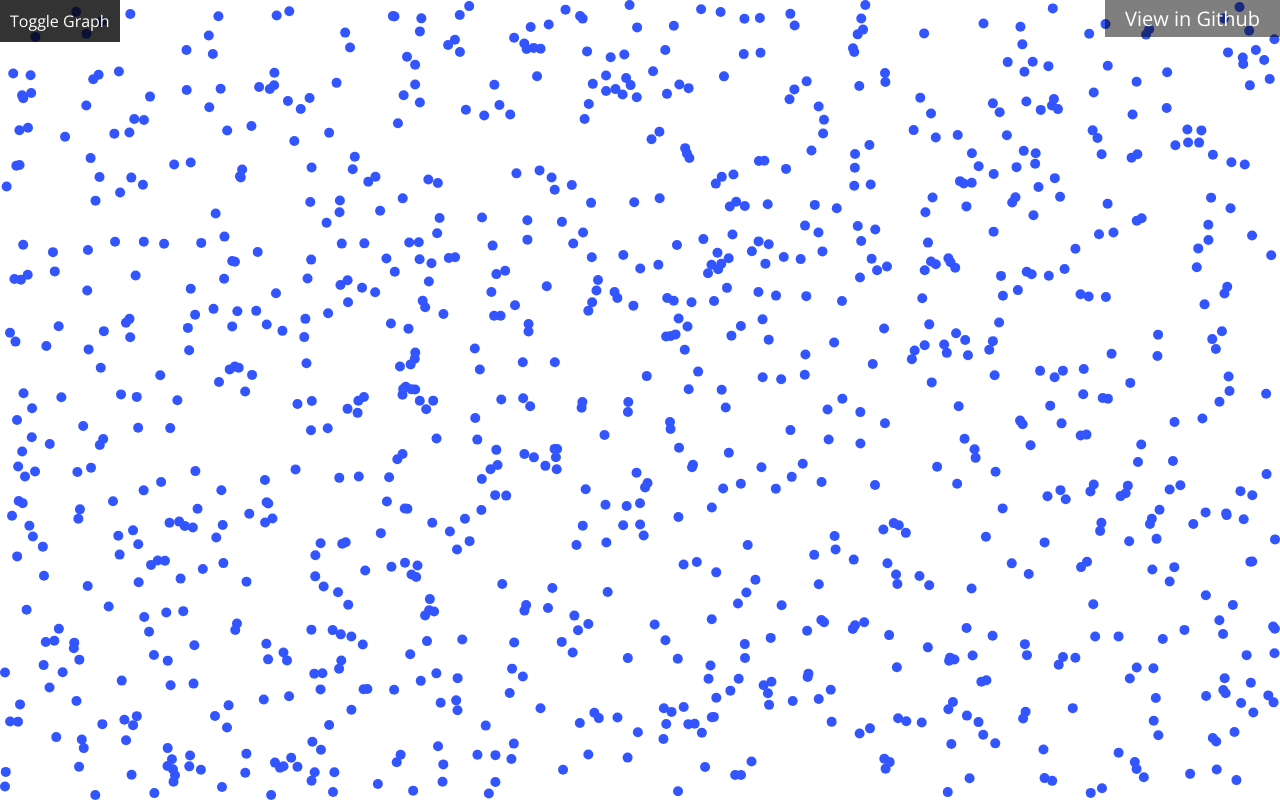
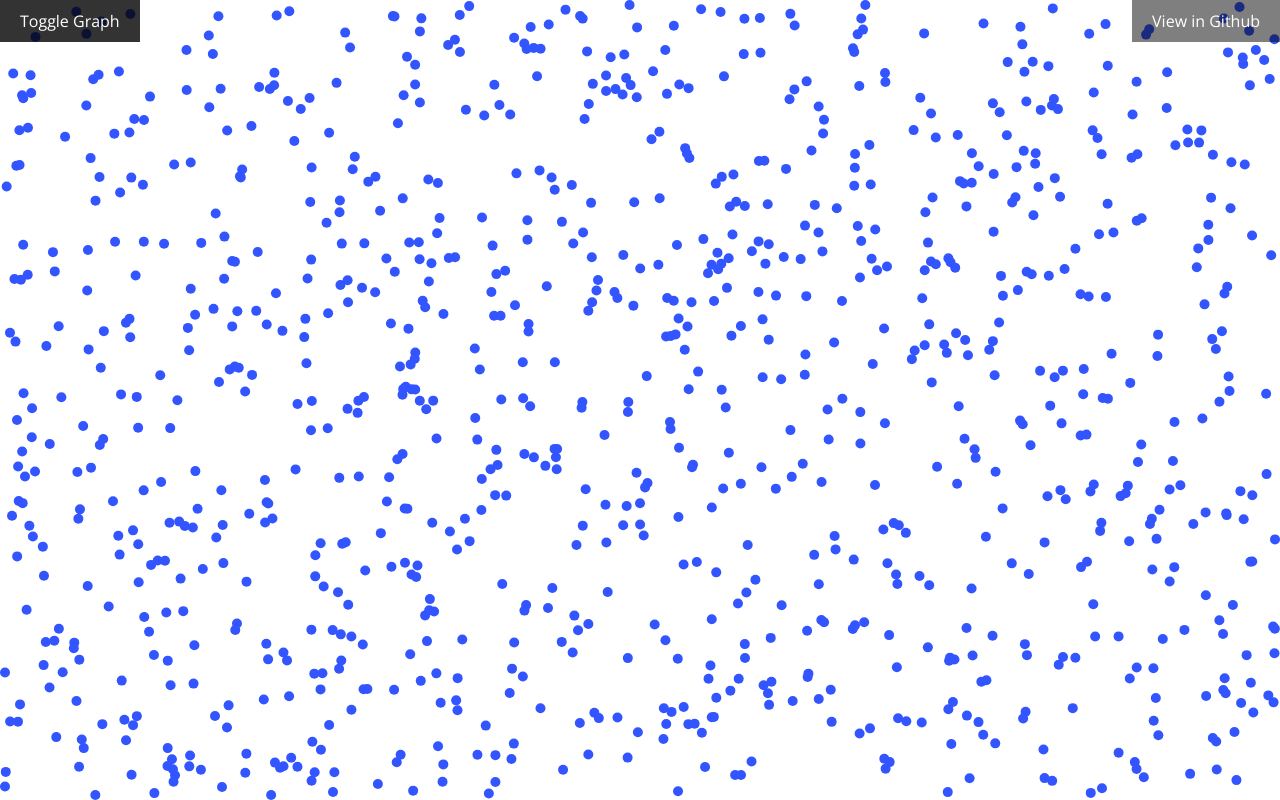
Before and after one commit to ZakariaAchouri/zombieInteractive, a plain HTML site: page index.html in a window 1280 px wide. Drawn offline with nearby package versions, Linux system fonts and the light colour scheme.

Commit message:
re-style GitHub link button

```diff
--- a/style.css
+++ b/style.css
@@ -38,7 +38,7 @@ canvas {
 #graphToggleBtn {
   position: fixed;
   z-index: 2;
-  padding: 10px;
+  padding: 10px 20px;
   background: rgba(0,0,0,0.5);
   font-family: 'Open Sans', sans-serif;
   color: #fff;
@@ -57,8 +57,7 @@ a.view-in-github {
   text-decoration: none;
   color: #fff;
   cursor: pointer;
-  font-size: 20px;
-  padding: 5px 20px;
+  padding: 10px 20px;
   background: rgba(0,0,0,0.5);
   transition: all 0.2s ease;
   z-index: 10;
```
